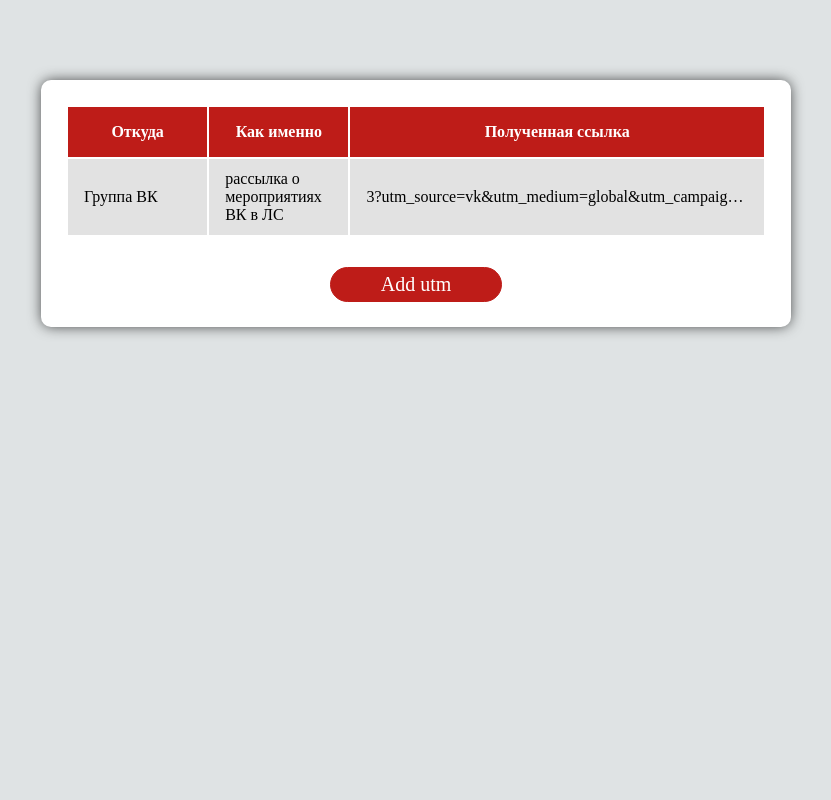
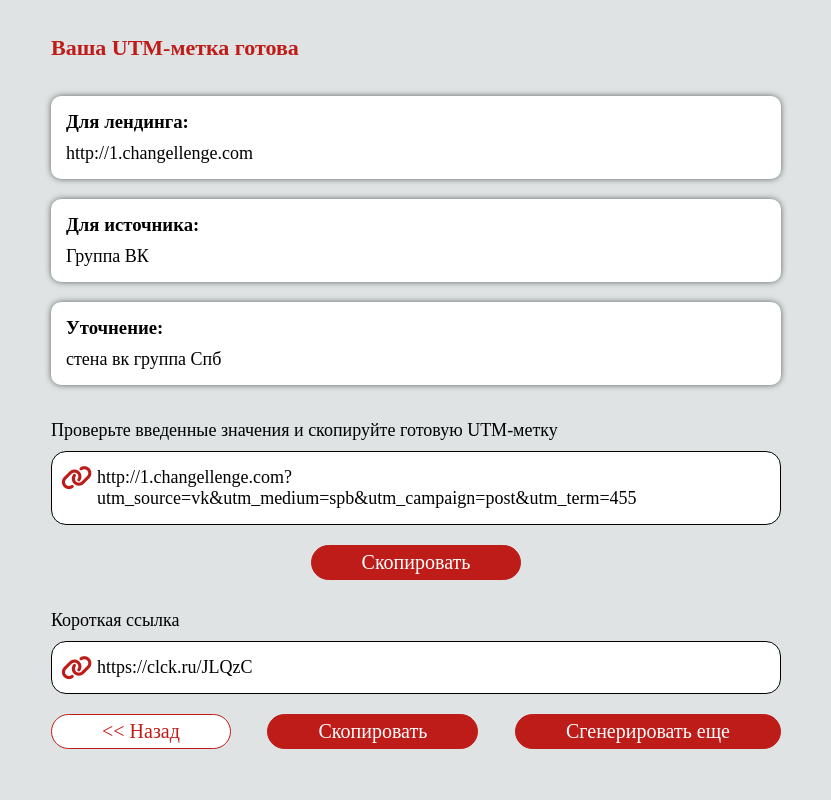
Before and after one commit to razumovr/deliveryclub, a Django app: template Utmmetka/templates/hr/person_list_test.html in a window 1280 px wide. Shown: the whole page, without its empty margins (224-1055 px from the left). Run offline with Django 3.2, Linux system fonts and the light colour scheme; the template is opened without the code that fills it, so the values that code supplies are empty; some libraries are stand-ins or nearby versions.

Commit message:
Result screen UTM

```diff
--- a/Utmmetka/templates/hr/person_list_test.html
+++ b/Utmmetka/templates/hr/person_list_test.html
@@ -6,9 +6,12 @@
           content="width=device-width, user-scalable=no, initial-scale=1.0, maximum-scale=1.0, minimum-scale=1.0">
     <meta http-equiv="X-UA-Compatible" content="ie=edge">
     <link rel="stylesheet" href="styles/person_list.css">
+    <script src="https://kit.fontawesome.com/8b80a9f534.js" crossorigin="anonymous"></script>
     <title>Document</title>
 </head>
 <body>
+
+
 <style>
     body {
         margin: 0;
@@ -17,21 +20,29 @@
 
     .container {
         width: 700px;
-        margin: 80px auto 40px auto;
+        margin: 20px auto;
         background: #ffffff;
-        padding: 25px;
+        padding: 15px;
         -webkit-border-radius: 10px;
         -moz-border-radius: 10px;
         border-radius: 10px;
-        -webkit-box-shadow: 0px 0px 14px -1px rgba(0, 0, 0, 0.75);
-        -moz-box-shadow: 0px 0px 14px -1px rgba(0, 0, 0, 0.75);
-        box-shadow: 0px 0px 14px -1px rgba(0, 0, 0, 0.75);
+        -webkit-box-shadow: 0px 0px 7px -1px rgba(0, 0, 0, 0.75);
+        -moz-box-shadow: 0px 0px 7px -1px rgba(0, 0, 0, 0.75);
+        box-shadow: 0px 0px 7px -1px rgba(0, 0, 0, 0.75);
+    }
+
+    .container.no-shadow {
+        -webkit-box-shadow: none;
+        -moz-box-shadow: none;
+        box-shadow: none;
+        background: transparent;
+        width: 730px;
     }
 
     .buttons-group {
         display: flex;
         align-items: center;
-        justify-content: center;
+        justify-content: space-between;
         font-size: 20px;
     }
 
@@ -60,30 +71,125 @@
         box-shadow: none;
         padding: 0;
     }
+
+    h2 {
+        margin: 0;
+        color: #be1c18;
+        font-size: 22px;
+    }
+
+    h3, p {
+        margin: 0;
+    }
+
+    p {
+        font-size: 18px;
+    }
+
+    h3 {
+        margin-bottom: 10px;
+    }
+
+    .textarea-block {
+        position: relative;
+    }
+
+    .textarea {
+        border: 1px solid #000000;
+        padding: 15px 45px;
+        border-radius: 15px;
+        font-size: 18px;
+        background: #ffffff;
+        margin-bottom: 20px;
+        margin-top: 10px;
+    }
+
+    .textarea-block i {
+        position: absolute;
+        font-size: 25px;
+        color: #be1c18;
+        top: 15px;
+        left: 10px;
+    }
+
+    .buttons-group .trans {
+        background: #ffffff;
+        color: #be1c18;
+    }
+
+    .buttons-group .trans:hover {
+        -webkit-box-shadow: 0px 0px 7px -1px rgba(0, 0, 0, 0.75);
+        -moz-box-shadow: 0px 0px 7px -1px rgba(0, 0, 0, 0.75);
+        box-shadow: 0px 0px 7px -1px rgba(0, 0, 0, 0.75);
+    }
+
+    .backcolor:hover {
+        background: #ffffff;
+        color: #be1c18;
+        -webkit-box-shadow: 0px 0px 7px -1px rgba(0, 0, 0, 0.75);
+        -moz-box-shadow: 0px 0px 7px -1px rgba(0, 0, 0, 0.75);
+        box-shadow: 0px 0px 7px -1px rgba(0, 0, 0, 0.75);
+    }
+
 </style>
+<div class="container no-shadow">
+    <h2>Ваша UTM-метка готова</h2>
+</div>
 <div class="container">
-    <table width="100%">
-        <thead>
-        <tr>
-            <th>Откуда</th>
-            <th>Как именно</th>
-            <th>Полученная ссылка</th>
-        </tr>
-        </thead>
-        <tbody>
-
-        <tr>
-            <td><p>Группа ВК</p></td>
-            <td><p>рассылка о мероприятиях ВК в ЛС</p></td>
-            <td><p>3?utm_source=vk&amp;utm_medium=global&amp;utm_campaign=events&amp;utm_term=28082019</p></td>
-        </tr>
-
-
-        </tbody>
-    </table>
-    <div class="buttons-group">
-        <a href="/utmgenerator/hr/pageurl/">Add utm</a>
+    <h3>Для лендинга:</h3>
+    <p>http://1.changellenge.com</p>
+</div>
+<div class="container">
+    <h3>Для источника:</h3>
+    <p>Группа ВК</p>
+</div>
+<div class="container">
+    <h3>Уточнение:</h3>
+    <p>стена вк группа Спб</p>
+</div>
+<div class="container no-shadow" style="margin-bottom: 0;">
+    <p>Проверьте введенные значения и скопируйте готовую UTM-метку</p>
+    <div class="textarea-block">
+        <i class="fas fa-link" aria-hidden="true"></i>
+        <div id="long-link" class="textarea">http://1.changellenge.com?utm_source=vk&amp;utm_medium=spb&amp;utm_campaign=post&amp;utm_term=455</div>
+    </div>
+    <div class="buttons-group" style="justify-content: center;">
+        <a href="#" id="copylong">Скопировать</a>
     </div>
 </div>
+<div class="container no-shadow" style="margin-top: 0">
+    <p>Короткая ссылка</p>
+    <div class="textarea-block">
+        <div class="textarea-block">
+            <i class="fas fa-link" aria-hidden="true"></i>
+            <div id="shot-link" class="textarea">https://clck.ru/JLQzC</div>
+        </div>
+    </div>
+    <div class="buttons-group">
+        <a href="#" onclick="history.back();" class="trans"><< Назад</a>
+        <a href="#" id="copyshot" class="backcolor">Скопировать</a>
+        <a href="/utmgenerator/hr/pageurl/" class="backcolor">Сгенерировать еще</a>
+    </div>
+</div>
+<script>
+    function copyToClipboard(elementId) {
+        var aux = document.createElement("input");
+        aux.setAttribute("value", document.getElementById(elementId).innerHTML);
+        document.body.appendChild(aux);
+        aux.select();
+        document.execCommand("copy");
+        document.body.removeChild(aux);
+    }
+
+    copylong.onclick = function() {
+        copyToClipboard('long-link')
+        return false
+    }
+    copyshot.onclick = function() {
+        copyToClipboard('shot-link')
+        return false
+    }
+</script>
+
 </body>
 </html>
```
Also changed, not shown: Utmmetka/templates/hr/person_list.html (+110 -40 lines).
